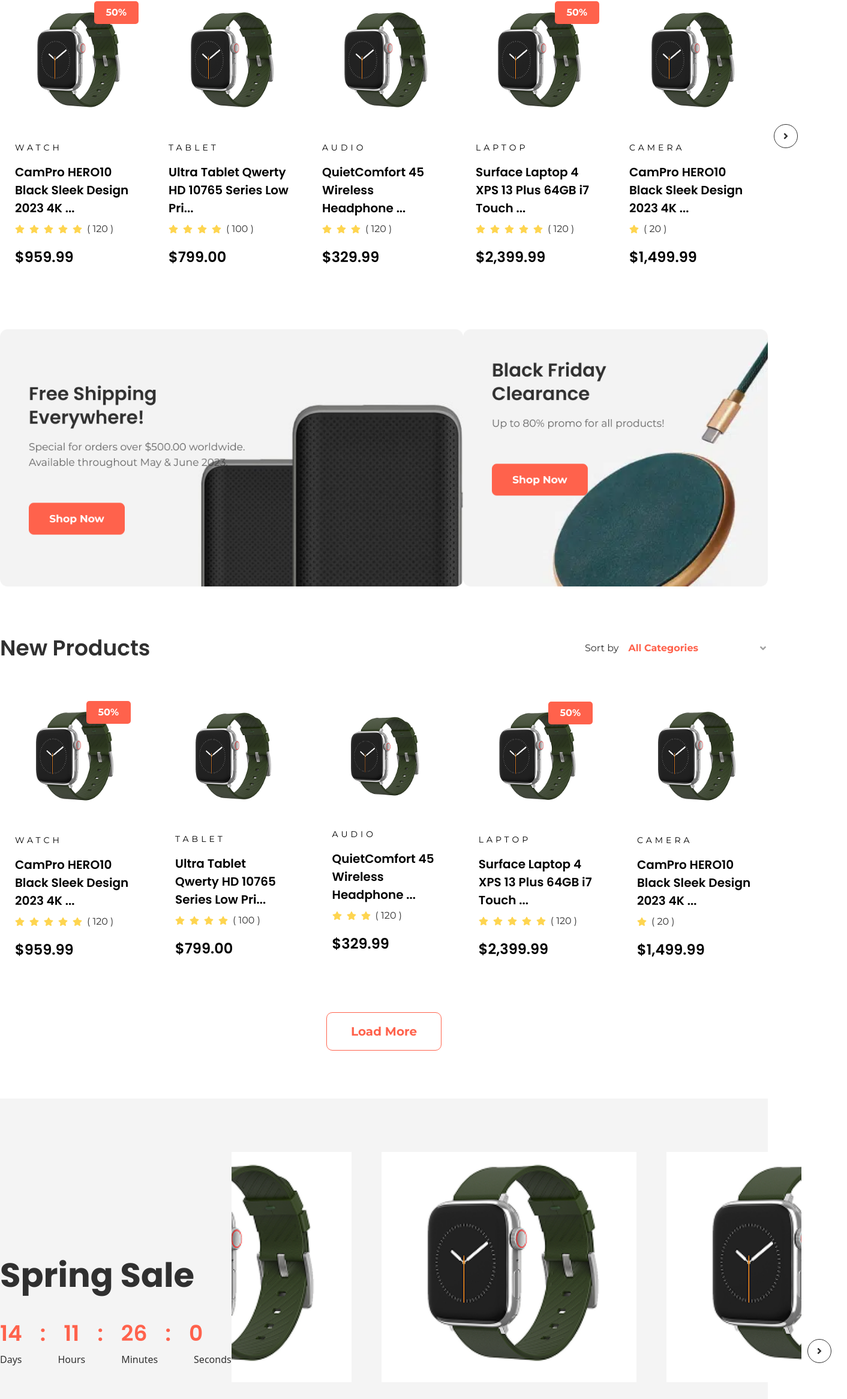
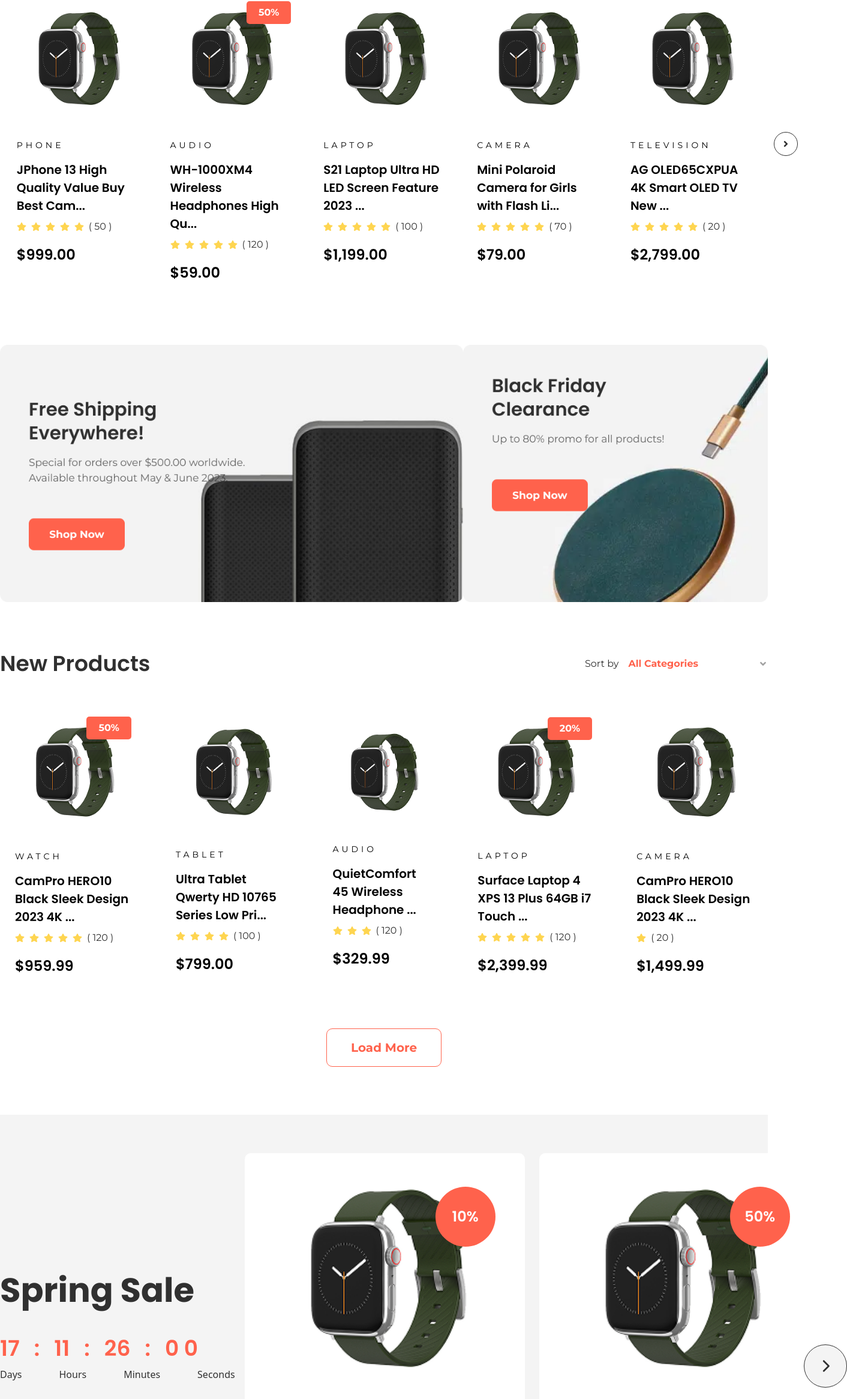
Before and after one commit to moumitaseemaa/eshop, a React (Vite) app: page / in a window 1280 px wide. Shown: the part 1133-3466 px from the top of the page at 60% size, 1412 px wide, since content can reach past the window. Built offline with nearby package versions, Linux system fonts and the light colour scheme.

Commit message:
slider has updated

```diff
--- a/src/components/FeaturedProduct.jsx
+++ b/src/components/FeaturedProduct.jsx
@@ -87,78 +87,102 @@
             <LongLeftArrow />
           </Flex>
         </Flex>
-        <Slider {...settings}>
+        <Slider {...settings} className="feature_product">
           <ProductLayout
-            percentTag={true}
-            category="Watch"
-            title="CamPro HERO10 Black Sleek Design 2023 4K ..."
+            percentTag={false}
+            discountPercentTag={false}
+            discount={false}
+            category="Phone"
+            title="JPhone 13 High Quality Value Buy Best Cam..."
             rating="5"
-            ratingAmount="120"
-            price="959.99"
+            ratingAmount="50"
+            price="999.00"
             border={true}
             bg="transparent"
             stock={false}
             stockAmount="50"
+            limitedStock={false}
+            springBorder={true}
           />
           <ProductLayout
-            percentTag={false}
-            category="Tablet"
-            title="Ultra Tablet Qwerty HD 10765 Series Low Pri..."
-            rating="4"
-            ratingAmount="100"
-            price="799.00"
+            percentTag={true}
+            discountPercentTag={false}
+            discount="50"
+            category="Audio"
+            title="WH-1000XM4 Wireless Headphones High Qu..."
+            rating="5"
+            ratingAmount="120"
+            price="59.00"
             border={true}
             bg="transparent"
             stock={false}
             stockAmount="50"
+            limitedStock={false}
+            springBorder={true}
           />
           <ProductLayout
             percentTag={false}
-            category="Audio"
-            title="QuietComfort 45 Wireless Headphone ..."
-            rating="3"
-            ratingAmount="120"
-            price="329.99"
+            discountPercentTag={false}
+            discount={false}
+            category="Laptop"
+            title="S21 Laptop Ultra HD LED Screen Feature 2023 ..."
+            rating="5"
+            ratingAmount="100"
+            price="1,199.00"
             border={true}
             bg="transparent"
             stock={false}
             stockAmount="50"
+            limitedStock={false}
+            springBorder={true}
           />
           <ProductLayout
-            percentTag={true}
-            category="Laptop"
-            title="Surface Laptop 4 XPS 13 Plus 64GB i7 Touch ..."
+            percentTag={false}
+            discountPercentTag={false}
+            discount={false}
+            category="Camera"
+            title="Mini Polaroid Camera for Girls with Flash Li..."
             rating="5"
-            ratingAmount="120"
-            price="2,399.99"
+            ratingAmount="70"
+            price="79.00"
             border={true}
             bg="transparent"
             stock={false}
             stockAmount="50"
+            limitedStock={false}
+            springBorder={true}
           />
           <ProductLayout
             percentTag={false}
-            category="Camera"
-            title="CamPro HERO10 Black Sleek Design 2023 4K ..."
-            rating="1"
+            discountPercentTag={false}
+            discount={false}
+            category="television"
+            title="AG OLED65CXPUA 4K Smart OLED TV New ..."
+            rating="5"
             ratingAmount="20"
-            price="1,499.99"
+            price="2,799.00"
             border={true}
             bg="transparent"
             stock={false}
             stockAmount="50"
+            limitedStock={false}
+            springBorder={true}
           />
           <ProductLayout
-            percentTag={false}
-            category="Audio"
-            title="QuietComfort 45 Wireless Headphone ..."
-            rating="3"
-            ratingAmount="120"
-            price="329.99"
+            percentTag={true}
+            discountPercentTag={false}
+            discount={false}
+            category="Phone"
+            title="JPhone 13 High Quality Value Buy Best Cam..."
+            rating="5"
+            ratingAmount="50"
+            price="999.00"
             border={true}
             bg="transparent"
             stock={false}
             stockAmount="50"
+            limitedStock={false}
+            springBorder={true}
           />
         </Slider>
       </Container>
--- a/src/components/NewProduct.jsx
+++ b/src/components/NewProduct.jsx
@@ -76,8 +76,12 @@
         </Flex>
 
         <Flex className={"justify-between items-center gap-x-6"}>
+          <div className="max-w-[284px]">
             <ProductLayout
               percentTag={true}
+              discountPercentTag={false}
+              discount="50"
+              limitedStock={false}
               category="Watch"
               title="CamPro HERO10 Black Sleek Design 2023 4K ..."
               rating="5"
@@ -87,9 +91,15 @@
               bg="transparent"
               stock={false}
               stockAmount="50"
+              springBorder={true}
             />
+          </div>
+          <div className="max-w-[284px]">
             <ProductLayout
               percentTag={false}
+              discountPercentTag={false}
+              discount={false}
+              limitedStock={false}
               category="Tablet"
               title="Ultra Tablet Qwerty HD 10765 Series Low Pri..."
               rating="4"
@@ -99,9 +109,15 @@
               bg="transparent"
               stock={false}
               stockAmount="50"
+              springBorder={true}
             />
+          </div>
+          <div className="max-w-[284px]">
             <ProductLayout
               percentTag={false}
+              discountPercentTag={false}
+              discount={false}
+              limitedStock={false}
               category="Audio"
               title="QuietComfort 45 Wireless Headphone ..."
               rating="3"
@@ -111,9 +127,15 @@
               bg="transparent"
               stock={false}
               stockAmount="50"
+              springBorder={true}
             />
+          </div>
+          <div className="max-w-[284px]">
             <ProductLayout
               percentTag={true}
+              discountPercentTag={false}
+              discount="20"
+              limitedStock={false}
               category="Laptop"
               title="Surface Laptop 4 XPS 13 Plus 64GB i7 Touch ..."
               rating="5"
@@ -123,9 +145,15 @@
               bg="transparent"
               stock={false}
               stockAmount="50"
+              springBorder={true}
             />
+          </div>
+          <div className="max-w-[284px]">
             <ProductLayout
               percentTag={false}
+              discountPercentTag={false}
+              discount={false}
+              limitedStock={false}
               category="Camera"
               title="CamPro HERO10 Black Sleek Design 2023 4K ..."
               rating="1"
@@ -135,7 +163,9 @@
               bg="transparent"
               stock={false}
               stockAmount="50"
+              springBorder={true}
             />
+          </div>
         </Flex>
         <div className="text-center mt-16">
           <Button
--- a/src/components/SpringSale.jsx
+++ b/src/components/SpringSale.jsx
@@ -5,7 +5,7 @@
 import "slick-carousel/slick/slick.css";
 import "slick-carousel/slick/slick-theme.css";
 import Slider from "react-slick";
-import { FaAngleRight } from "react-icons/fa";
+import { FaChevronRight } from "react-icons/fa6";
 import { useEffect, useState } from "react";
 
 function SampleNextArrow(props) {
@@ -14,9 +14,9 @@
     <div
       className={className}
       style={{
-        background: "white",
-        width: "40px",
-        height: "40px",
+        background: "#F4F4F4",
+        width: "72px",
+        height: "72px",
         borderRadius: "50%",
         border: "1px solid #303030",
         display: "flex",
@@ -24,12 +24,12 @@
         alignItems: "center",
         fontSize: "16px",
         color: "#303030",
-        marginRight: "-25px",
+        marginRight: "-5px",
         zIndex: "10",
       }}
       onClick={onClick}
     >
-      <FaAngleRight className="text-[#303030] text-base" />
+    <FaChevronRight className="text-[#303030] text-[22px]" />
     </div>
   );
 }
@@ -39,7 +39,7 @@
   console.log(timerLeft);
 
   function calculateTimeLeft() {
-    let saleEndDate = new Date("May 28 , 2025 10:00 PM +06").getTime();
+    let saleEndDate = new Date("May 31 , 2025 10:00 PM +06").getTime();
     console.log(saleEndDate);
 
     let now = new Date().getTime();
@@ -47,10 +47,10 @@
 
     if (difference < 0) {
       return {
-        days: "00",
-        hours: "00",
-        minutes: "00",
-        seconds: "00",
+        days: 0,
+        hours: 0,
+        minutes: 0,
+        seconds: 0,
       };
     }
 
@@ -77,8 +77,8 @@
     speed: 500,
     slidesToShow: 2,
     slidesToScroll: 1,
-    autoplay: true,
-    autoplaySpeed: 500,
+    // autoplay: true,
+    // autoplaySpeed: 500,
     nextArrow: <SampleNextArrow />,
   };
 
@@ -88,26 +88,41 @@
       style={{ background: "url(images/springSaleBg.png)" }}
     >
       <Container>
-        <Flex className={"justify-between items-center"}>
+        <Flex className={"justify-between items-center pr-[42px] "}>
           <div className="max-w-[544px]">
             <h1 className="font-['Poppins'] font-bold text-[56px] text-[#303030] leading-17">
               Spring Sale
             </h1>
-            <div className="flex items-center gap-x-[30px] font-['Poppins'] font-semibold text-4xl leading-[46px] text-[#FF624C] mt-10 mb-2">
-
-               <div> {timerLeft.days < 10 ? "0" + timerLeft.days : timerLeft.days} </div>
+            <div className="flex items-center gap-x-6 font-['Poppins'] font-semibold text-4xl leading-[46px] text-[#FF624C] mt-10 mb-2">
+              <div>
+                {" "}
+                {timerLeft.days < 9
+                  ? "0" + timerLeft.days
+                  : timerLeft.days}{" "}
+              </div>
               <span> : </span>
-                <div> {timerLeft.hours < 10 ? "0" + timerLeft.hours : timerLeft.hours} </div>
+              <div>
+                {" "}
+                {timerLeft.hours < 9
+                  ? "0" + timerLeft.hours
+                  : timerLeft.hours}{" "}
+              </div>
               <span> : </span>
-                <div> {timerLeft.minutes < 10 ? "0" + timerLeft.minutes : timerLeft.minutes} </div>
+              <div>
+                {" "}
+                {timerLeft.minutes < 9
+                  ? "0" + timerLeft.minutes
+                  : timerLeft.minutes}{" "}
+              </div>
               <span> : </span>
-                <div> {timerLeft.seconds} </div>
-              {/* <span>0 {timerLeft.days}</span> : <span>0 {timerLeft.hours}</span>{" "}
-              : <span> {timerLeft.minutes} </span> :{" "}
-              <span> {timerLeft.seconds} </span> */}
-
+              <div>
+                {" "}
+                {timerLeft.seconds < 9
+                  ? "0 " + timerLeft.seconds
+                  : timerLeft.seconds}{" "}
               </div>
-            <div className=" flex items-center gap-x-[60px] font-montserrat text-base text-[#303030] leading-6 font-normal mb-18">
+            </div>
+            <div className=" flex items-center gap-x-[62px] font-montserrat text-base text-[#303030] leading-6 font-normal mb-18">
               <div>Days</div>
               <div>Hours</div>
               <div>Minutes</div>
@@ -116,85 +131,49 @@
             <Button text={"Shop Now"} />
           </div>
 
-          <div className="max-w-[950px]">
-            <Slider {...settings}>
+          <div className="max-w-[990px] ">
+            <Slider {...settings} className="spring_sale">
+              <div className="w-[463px]">
                 <ProductLayout
                   percentTag={false}
-                category="Tablet"
-                title="Ultra Tablet Qwerty HD 10765 Series Low Pri..."
-                rating="4"
+                  discountPercentTag={true}
+                  discount="10"
+                  category="T E L E V I S I O N"
+                  title="LP78245 Smart TV OLED 43 Inch 4K HD Dynamic Color Enhancer USB Movie ..."
+                  rating="5"
                   ratingAmount="100"
-                price="799.00"
-                border={true}
-                bg="transparent"
+                  price="4,599.00"
+                  border={false}
+                  bg="white"
                   stock={true}
                   stockAmount="50"
+                  limitedStock={false}
+                  springBorder={false}
+                  springPadding={true}
+                  springCardBg={true}
                 />
+              </div>
 
+              <div className="w-[463px]">
                 <ProductLayout
                   percentTag={false}
-                category="Audio"
-                title="QuietComfort 45 Wireless Headphone ..."
-                rating="3"
-                ratingAmount="120"
-                price="329.99"
-                border={true}
-                bg="transparent"
-                stock={true}
+                  discountPercentTag={true}
+                  discount="50"
+                  category="C A M E R A"
+                  title="VBI Mini 2 Fly More Combo Drone Sjrc F22S 4K Pro Ptz 5 Km Version Alpha ..."
+                  rating="5"
+                  ratingAmount="100"
+                  price="819.00"
+                  border={false}
+                  bg="white"
+                  stock={false}
                   stockAmount="50"
+                  limitedStock={true}
+                  springBorder={false}
+                  springPadding={true}
+                  springCardBg={true}
                 />
-
-              <ProductLayout
-                percentTag={true}
-                category="Laptop"
-                title="Surface Laptop 4 XPS 13 Plus 64GB i7 Touch ..."
-                rating="5"
-                ratingAmount="120"
-                price="2,399.99"
-                border={true}
-                bg="transparent"
-                stock={true}
-                stockAmount="50"
-              />
-
-              <ProductLayout
-                percentTag={false}
-                category="Camera"
-                title="CamPro HERO10 Black Sleek Design 2023 4K ..."
-                rating="1"
-                ratingAmount="20"
-                price="1,499.99"
-                border={true}
-                bg="transparent"
-                stock={true}
-                stockAmount="50"
-              />
-
-              <ProductLayout
-                percentTag={false}
-                category="Camera"
-                title="CamPro HERO10 Black Sleek Design 2023 4K ..."
-                rating="1"
-                ratingAmount="20"
-                price="1,499.99"
-                border={true}
-                bg="transparent"
-                stock={true}
-                stockAmount="50"
-              />
-
-              <ProductLayout
-                percentTag={false}
-                category="Camera"
-                title="CamPro HERO10 Black Sleek Design 2023 4K ..."
-                rating="1"
-                ratingAmount="20"
-                price="1,499.99"
-                border={true}
-                bg="transparent"
-                stock={true}
-                stockAmount="50"
-              />
+              </div>
             </Slider>
           </div>
         </Flex>
--- a/src/components/commonLayouts/ProductLayout.jsx
+++ b/src/components/commonLayouts/ProductLayout.jsx
@@ -7,24 +7,32 @@
 
 const ProductLayout = ({
   percentTag = "50%",
+  discountPercentTag = "10%",
+  discount = "10",
   category = "Laptop",
   title = "Orange Watch 12 High Quality Health Sensor...",
   rating = "5",
   ratingAmount = "120",
   price = "$1,499.99",
-  border,
+  border = "transparent",
   bg = "transparent",
   stock,
   stockAmount = "50 AVAILABLE",
+  limitedStock = "LIMITED STOCK!",
+  springBorder,
+  springPadding,
+  springCardBg,
 }) => {
   const [ratingVal, setRatingVal] = useState(new Array(+rating).fill(rating));
 
   return (
     <div
-      style={{ background: bg }}
-      className={
-        "border border-transparent p-6 hover:border-[#CBCBCB] duration-300 rounded-[10px] group"
-      }
+
+      className={` flex flex-col bg-white p-6  rounded-[10px] duration-300 group border border-transparent
+        ${springPadding && `p-10`}
+        ${springBorder && `hover:border hover:border-[#CBCBCB]`}
+        ${springCardBg ? "hover:bg-[#EAEAEA]" : ""}
+        `}
     >
       <div className="relative">
         <img
@@ -34,7 +42,13 @@
         />
         {percentTag && (
           <div className="bg-[#FF624C] py-[7px] px-[20px] rounded-[5px] font-['Montserrat'] font-bold text-base text-white leading-6 absolute top-[-8px] right-0">
-            50%
+            {discount}%
+          </div>
+        )}
+
+        {discountPercentTag && (
+          <div className="bg-[#FF624C] size-25 rounded-full flex justify-center items-center font-['Poppins'] font-semibold text-2xl text-white leading-[30px] absolute top-[15px] right-[8px]">
+            {discount}%
           </div>
         )}
         <Flex
@@ -42,7 +56,7 @@
             " flex items-center justify-center gap-x-[18px] absolute bottom-[6px] left-[47%] -translate-x-1/2 scale-0 group-hover:scale-100"
           }
         >
-          <div className="size-[50px] bg-white border border-[#FF624C] rounded-full flex items-center justify-center hover:bg-[#FF624C] hover:text-white duration-300 cursor-pointer ">
+          <div className="icon size-[50px] bg-white border border-[#FF624C] rounded-full flex items-center justify-center hover:bg-[#FF624C] hover:text-white duration-300 cursor-pointer ">
             <CartIcon
               width={28}
               height={28}
@@ -50,10 +64,10 @@
               subColor="transparent"
             />
           </div>
-          <div className="size-[50px] bg-white border border-[#FF624C] rounded-full flex items-center justify-center hover:bg-[#FF624C] hover:text-white duration-300 cursor-pointer ">
+          <div className="icon size-[50px] bg-white border border-[#FF624C] rounded-full flex items-center justify-center hover:bg-[#FF624C] hover:text-white duration-300 cursor-pointer ">
             <HeartIcon />
           </div>
-          <div className="size-[50px] bg-white border border-[#FF624C] rounded-full flex items-center justify-center hover:bg-[#FF624C] hover:text-white duration-300 cursor-pointer ">
+          <div className="icon size-[50px] bg-white border border-[#FF624C] rounded-full flex items-center justify-center hover:bg-[#FF624C] hover:text-white duration-300 cursor-pointer ">
             <ShareIcon />
           </div>
         </Flex>
@@ -79,11 +93,19 @@
         </p>
         {stock && (
           <div className="w-full h-[30px] bg-[#dddd] rounded-[25px] relative mt-[32px]">
-            <div className="w-1/2 h-[30px] bg-[#303030] rounded-[25px]">
+            <div className="w-[61%] h-[30px] bg-[#303030] rounded-[25px]">
               <p className="absolute top-1/2 left-1/2 -translate-x-1/2 -translate-y-1/2 font-['Montserrat'] font-bold text-sm text-[#fff] leading-6">
-                $ {stockAmount} AVAILABLE
+                {stockAmount} AVAILABLE
               </p>
             </div>
+          </div>
+        )}
+
+        {limitedStock && (
+          <div className="w-full h-[30px] bg-[#FF624C] rounded-[25px] relative mt-[32px]">
+            <p className="absolute top-1/2 left-1/2 -translate-x-1/2 -translate-y-1/2 font-['Montserrat'] font-bold text-sm text-[#fff] leading-6">
+              LIMITED STOCK!
+            </p>
           </div>
         )}
       </div>
--- a/src/index.css
+++ b/src/index.css
@@ -1,9 +1,20 @@
 @import "tailwindcss";
 
 .slick-prev:before {
-    display: none;
+  display: none;
 }
 
 .slick-next:before {
-    display: none;
+  display: none;
 }
+
+.icon:hover path {
+  fill: white;
+}
+
+.spring_sale.slick-slider .slick-track {
+  @apply flex gap-6;
+}
+.feature_product.slick-slider .slick-track {
+  @apply flex gap-1;
+}
```
Also changed, not shown: src/components/BestSeller.jsx (+27 -3 lines). Lines whose indentation alone changed are shown as unchanged.
